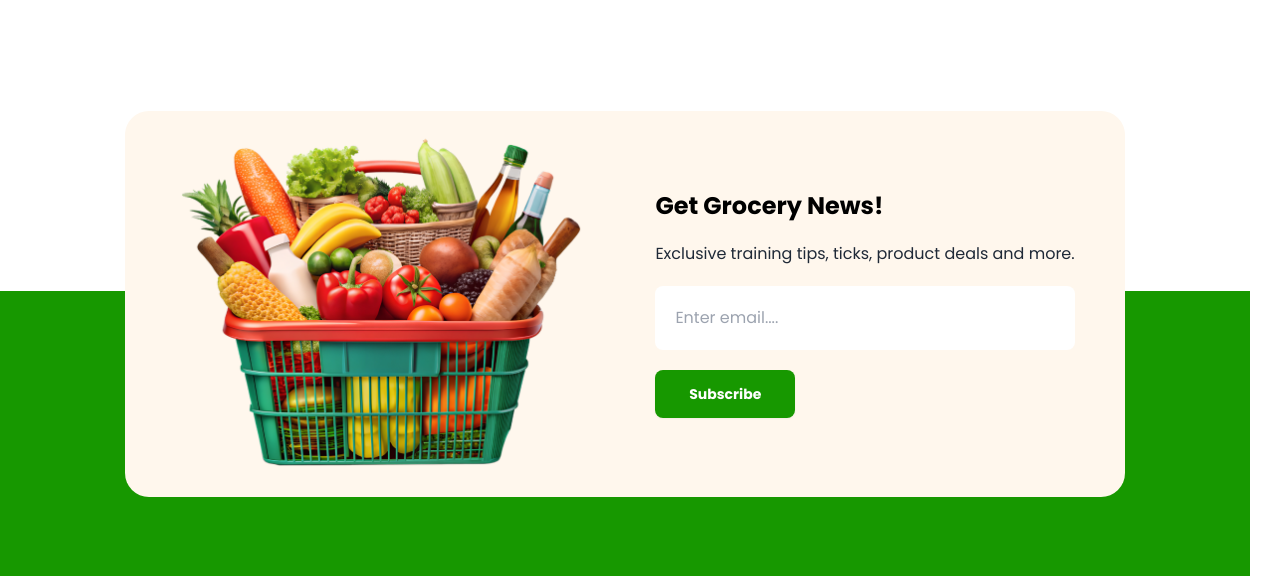
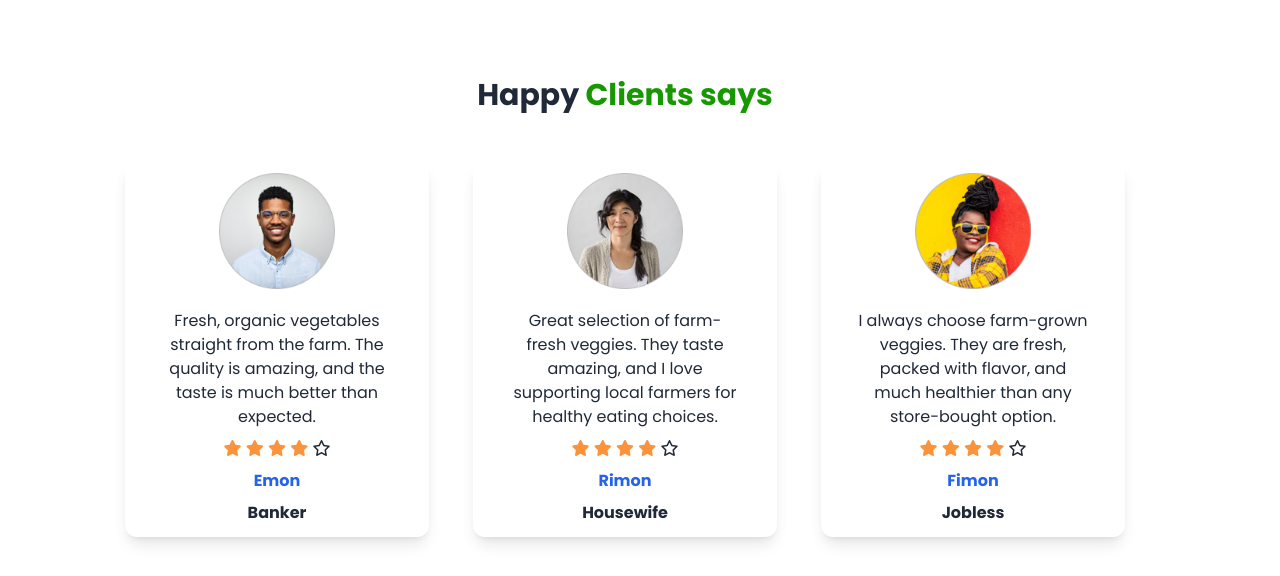
Before and after one commit to K-emon22/Hero-pro-assignment-3, a plain HTML site: page index.html in a window 1280 px wide. Shown: the part 2918-3494 px from the top of the page. Drawn offline with nearby package versions, Linux system fonts and the light colour scheme.

Commit message:
Challange exta part added

```diff
--- a/index.html
+++ b/index.html
@@ -591,7 +591,109 @@ font-family: "Poppins", serif;}
 </section>
 
 
+<section class="mx-[10%] mt-20 mb-20 ">
 
+  <div class=" flex justify-center mb-12">
+  <h2 class="font-bold sm:text-3xl text-xl ">
+    Happy <span class="text-green">Clients says</span>
+  </h2>
+  </div>
+
+
+
+  <div class=" grid md:grid-cols-3 gap-11">
+
+
+  <!-- one -->
+  <div class=" flex flex-col gap-5 py-3 px-9 shadow-lg  rounded-xl">
+
+
+    <div><img class="w-1/2 m-auto" src="images/user-1.png" alt=""></div>
+
+
+    <div class="flex flex-col gap-2 items-center">
+      <div class="flex items-center text-center">
+        <p class=" "> Fresh, organic vegetables straight from the farm. The quality is amazing, and the taste is much better than expected.</p></div>
+      <div>
+        <i class="fa-solid   fa-star text-orange-400 "></i>
+        <i class="fa-solid   fa-star text-orange-400 "></i>
+        <i class="fa-solid   fa-star text-orange-400 "></i>
+        <i class="fa-solid   fa-star text-orange-400 "></i>
+        <i class="fa-regular fa-star "></i>
+      </div>
+      <div>
+    <h3 class="font-bold text-blue-600">
+      Emon
+    </h3>
+      </div>
+      <div>
+        <h2 class="font-bold"> Banker </h2>
+      </div>
+    </div>
+
+  </div>
+
+  <!-- two -->
+  <div class=" flex flex-col gap-5 py-3 px-9 shadow-lg  rounded-xl">
+
+
+    <div><img class="w-1/2 m-auto" src="images/user-2.png" alt=""></div>
+
+
+    <div class="flex flex-col gap-2 items-center">
+      <div class="flex items-center text-center">
+        <p class=" "> Great selection of farm-fresh veggies. They taste amazing, and I love supporting local farmers for healthy eating choices.</p></div>
+      <div>
+        <i class="fa-solid   fa-star text-orange-400 "></i>
+        <i class="fa-solid   fa-star text-orange-400 "></i>
+        <i class="fa-solid   fa-star text-orange-400 "></i>
+        <i class="fa-solid   fa-star text-orange-400 "></i>
+        <i class="fa-regular fa-star "></i>
+      </div>
+      <div>
+    <h3 class="font-bold text-blue-600">
+  Rimon
+    </h3>
+      </div>
+      <div>
+        <h2 class="font-bold"> Housewife</h2>
+      </div>
+    </div>
+
+  </div>
+  <!-- three -->
+  <div class=" flex flex-col gap-5 py-3 px-9 shadow-lg  rounded-xl">
+
+
+    <div><img class="w-1/2 m-auto" src="images/user-3.png" alt=""></div>
+
+
+    <div class="flex flex-col gap-2 items-center">
+      <div class="flex items-center text-center">
+        <p class=" "> I always choose farm-grown veggies. They are fresh, packed with flavor, and much healthier than any store-bought option.</p></div>
+      <div>
+        <i class="fa-solid   fa-star text-orange-400 "></i>
+        <i class="fa-solid   fa-star text-orange-400 "></i>
+        <i class="fa-solid   fa-star text-orange-400 "></i>
+        <i class="fa-solid   fa-star text-orange-400 "></i>
+        <i class="fa-regular fa-star "></i>
+      </div>
+      <div>
+    <h3 class="font-bold text-blue-600">
+  Fimon
+    </h3>
+      </div>
+      <div>
+        <h2 class="font-bold"> Jobless</h2>
+      </div>
+    </div>
+
+  </div>
+
+
+  </div>
+
+  </section>
 
 
 <section class="lg:-mt-[300px] gap-10 mx-[5%] lg:mx-[10%]  bg-orange-50 grid lg:grid-cols-2 px-10 py-5 rounded-3xl relative lg:top-[350px] top-[360px] -mt-[350px] ">
```
Also changed, not shown: images/user-1.png (added), images/user-2.png (added), images/user-3.png (added), 1 other file.
